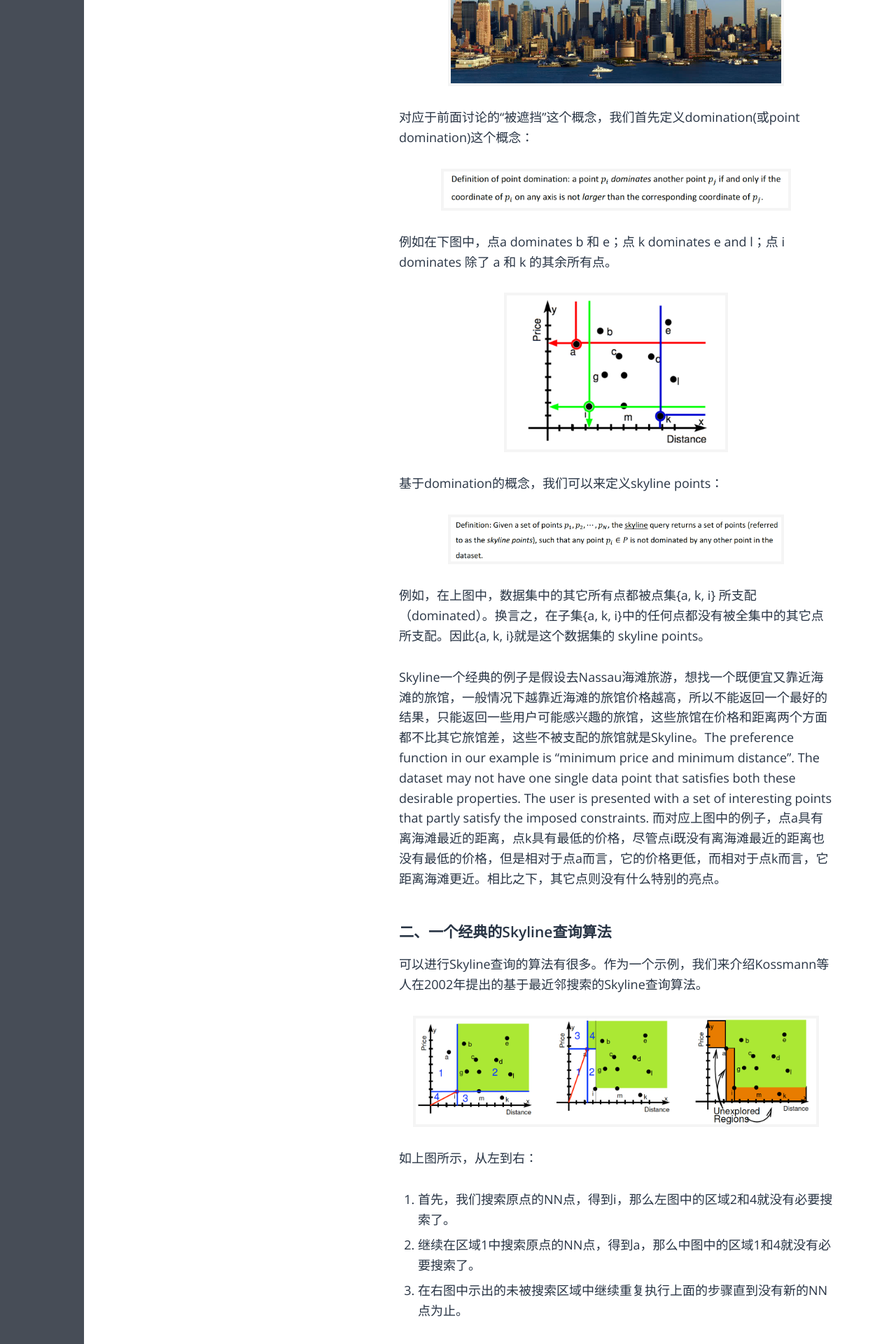
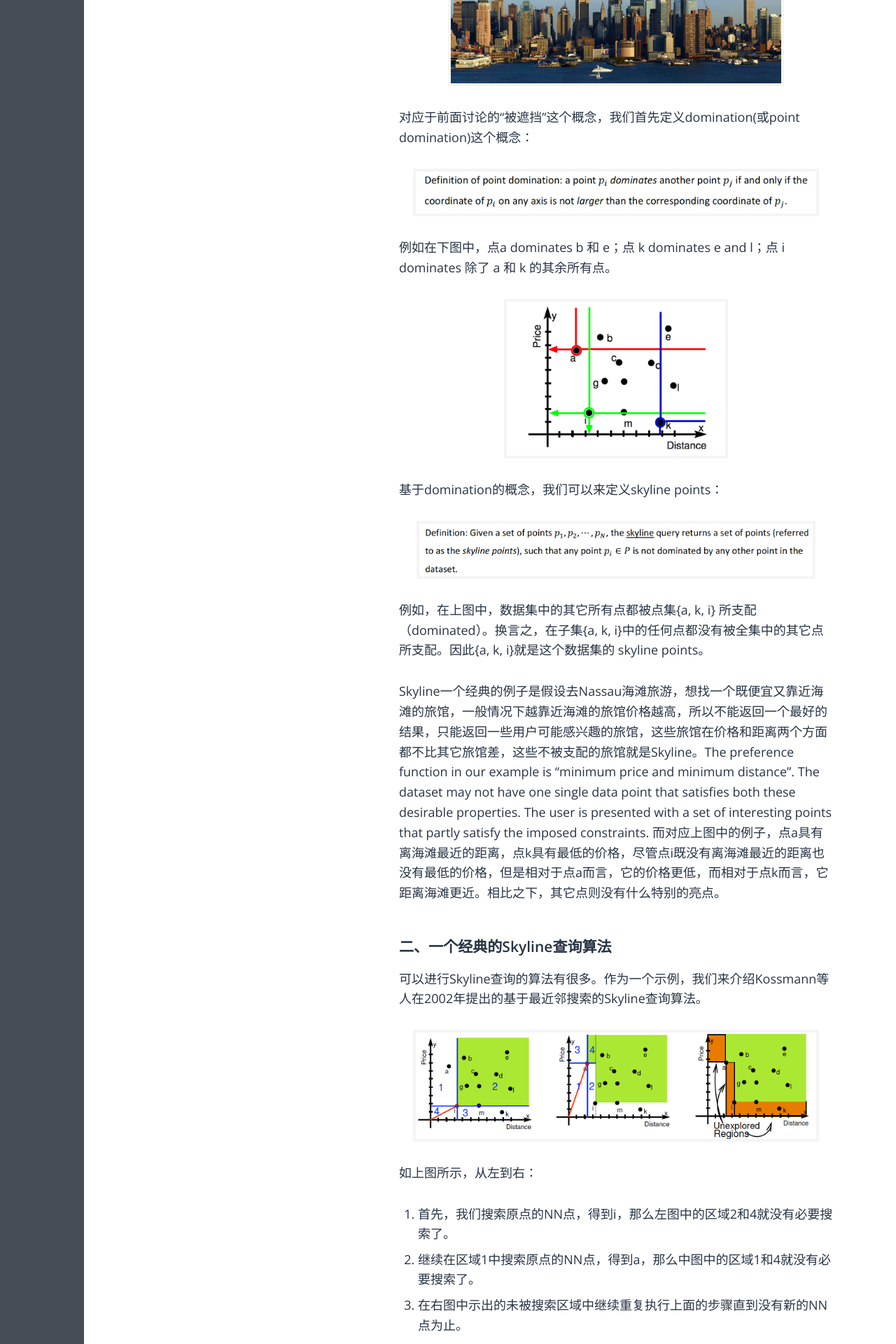
Before and after one commit to fzuo/baimafujinji, a Jekyll site: the page built from _posts/datamining/2009-08-17-skyline-query.md, in a window 1280 px wide. Shown: the part 1291-3211 px from the top of the page at 70% size. Built offline with Jekyll 4.4.1, drawn with Linux system fonts in a browser that asks for light colours; some web fonts are replaced; some of the changed text lies outside the part shown.

Commit message:
Update 2009-08-17-skyline-query.md

```diff
--- a/_posts/datamining/2009-08-17-skyline-query.md
+++ b/_posts/datamining/2009-08-17-skyline-query.md
@@ -34,7 +34,7 @@ Skyline query是多维度数据库中一种非常重要的point query，它最
 对应于前面讨论的“被遮挡”这个概念，我们首先定义domination(或point domination)这个概念：
 
 <p align="center">
-<img src="https://fzuo.github.io/assets/img/datamining/datamining26.png" width="500">
+<img src="https://fzuo.github.io/assets/img/datamining/datamining26.png" width="580">
 </p>
 
 例如在下图中，点a dominates b 和 e；点 k dominates e and l；点 i dominates 除了 a 和 k 的其余所有点。
@@ -46,7 +46,7 @@ Skyline query是多维度数据库中一种非常重要的point query，它最
 基于domination的概念，我们可以来定义skyline points：
 
 <p align="center">
-<img src="https://fzuo.github.io/assets/img/datamining/datamining28.png" width="480">
+<img src="https://fzuo.github.io/assets/img/datamining/datamining28.png" width="570">
 </p>
 
 例如，在上图中，数据集中的其它所有点都被点集\{a, k, i\} 所支配（dominated）。换言之，在子集\{a, k, i\}中的任何点都没有被全集中的其它点所支配。因此{a, k, i}就是这个数据集的 skyline points。
```
